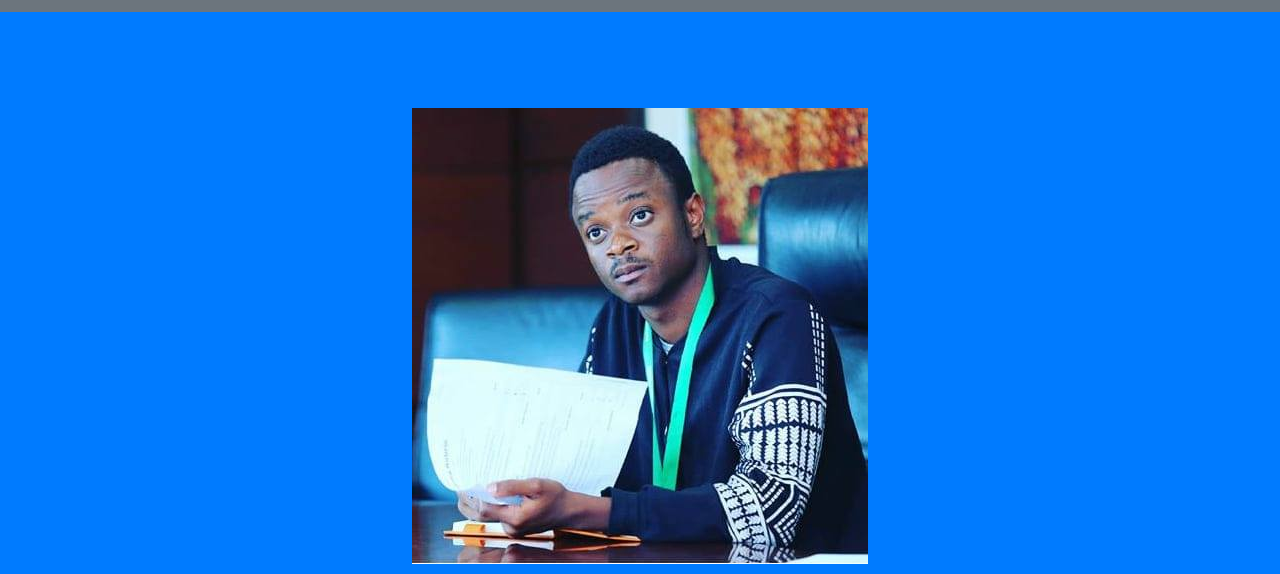
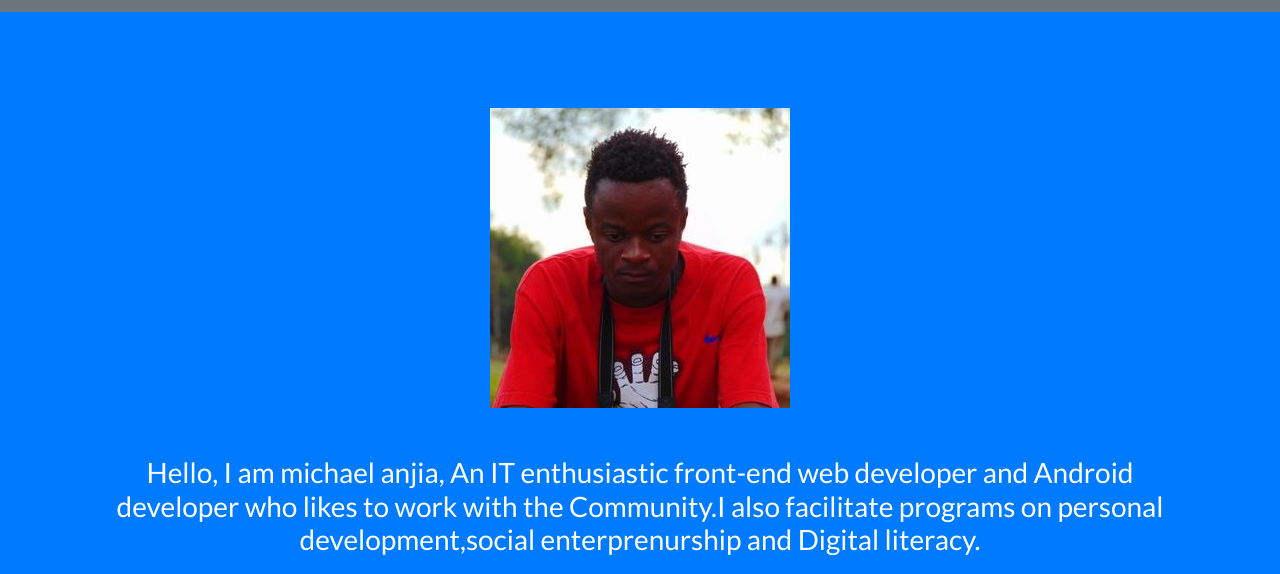
Before and after one commit to michaelanjia/michaelanjia.github.io, a website with bundled scripts: page index.html in a window 1280 px wide. Shown: the part 94-668 px from the top of the page. Built offline with nearby package versions, Linux system fonts and the light colour scheme.

Commit message:
changes in index file

```diff
--- a/index.html
+++ b/index.html
@@ -55,7 +55,7 @@
     <!-- Header -->
     <header class="masthead bg-primary text-white text-center">
       <div class="container">
-        <img class="img-fluid mb-5 d-block mx-auto" src="img/michael.jpg" alt="">
+        <img class="img-fluid mb-5 d-block mx-auto" src="img/mike.jpg" alt="">
             <h2 class="font-weight-light mb-0">
 Hello, I am michael anjia, An IT enthusiastic front-end web developer and Android developer who likes to work with the Community.I also facilitate programs on personal development,social enterprenurship and Digital literacy.
 </h2>
```
